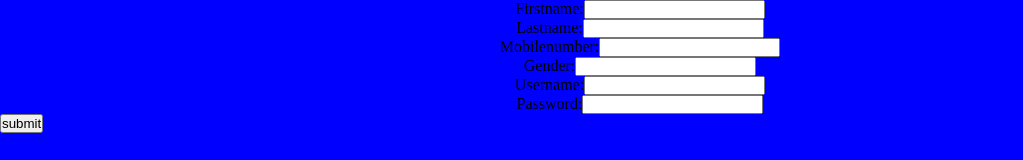
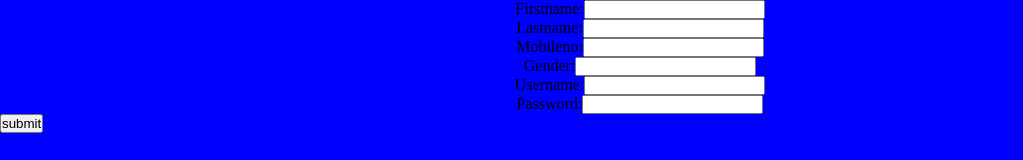
Before and after one commit to PretheshP/table, a plain HTML site: page index.html in a window 1280 px wide. Shown: the top 160 px of the page, without its empty margins (0-1023 px from the left). Drawn offline with Linux system fonts and the light colour scheme.

Commit message:
Update index.html
number to no

```diff
--- a/index.html
+++ b/index.html
@@ -10,7 +10,7 @@
 
 <div class="input">Lastname:<input id="lname" type="text" ></div>
 
-<div class="input">Mobilenumber:<input id="mnumber" type="number" ></div>
+<div class="input">Mobileno:<input id="mnumber" type="number" ></div>
 
 <div class="input">Gender:<input id="gender" type="text" ></div>
 
```
